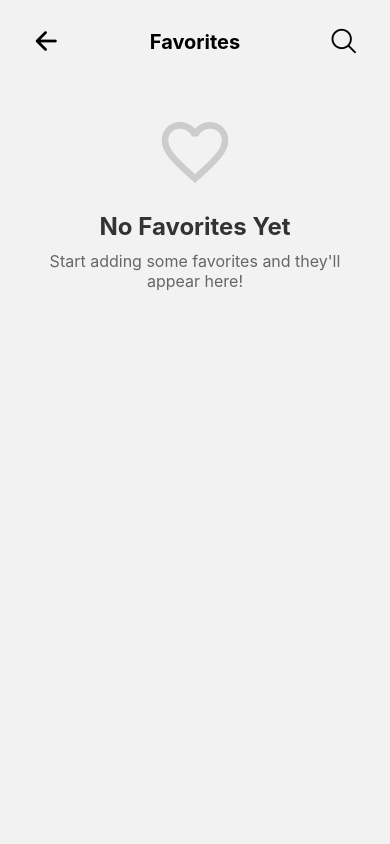
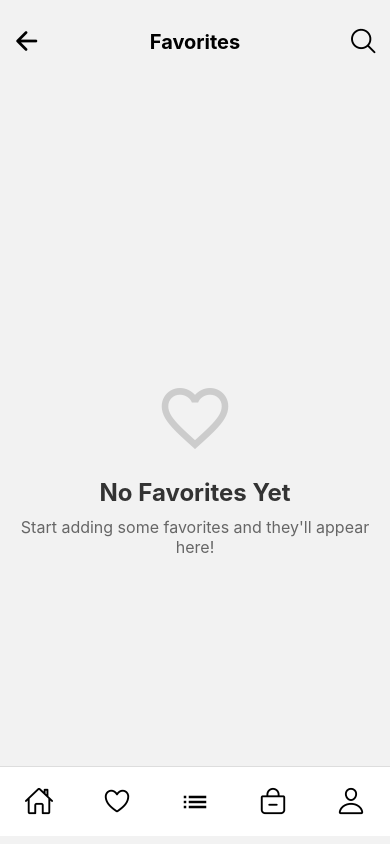
Before and after one commit to Jackal-2/toya-restaurantapp, a React Native app: screen /Favorites in a window 390 px wide. Built offline with nearby package versions, Linux system fonts and the light colour scheme.

Commit message:
navbar fix

```diff
--- a/Screens/Favorites.jsx
+++ b/Screens/Favorites.jsx
@@ -1,202 +1,181 @@
-import React, { useState } from "react";
-import {
-  View,
-  Text,
-  TouchableOpacity,
-  Dimensions,
-  Image,
-  SafeAreaView,
-  ScrollView,
-  FlatList,
-  StyleSheet,
-} from "react-native";
-import { Ionicons, AntDesign } from "@expo/vector-icons";
-import { useNavigation } from "@react-navigation/native";
-import { useFavorites } from "./context/FavoritesContext";
-import { MaterialCommunityIcons } from "@expo/vector-icons";
+import React from "react"
+import { View, Text, TouchableOpacity, Dimensions, Image, SafeAreaView, FlatList, StyleSheet } from "react-native"
+import { Ionicons, AntDesign, MaterialCommunityIcons } from "@expo/vector-icons"
+import { useNavigation } from "@react-navigation/native"
+import { useFavorites } from "./context/FavoritesContext"
+import TabBar from "../components/Tabbar"
 
-const { width, height } = Dimensions.get("window");
+const { width, height } = Dimensions.get("window")
 
 const Favorites = () => {
-  const { favorites, addToFavorites, removeFromFavorites } = useFavorites();
+  const navigation = useNavigation()
+  const { favorites, addToFavorites, removeFromFavorites } = useFavorites()
+
+  const handleAddToCart = (item) => {
+    // Implement add to cart functionality
+    console.log("Added to cart:", item.name)
+  }
+
+  const renderItem = ({ item }) => {
+    const isFavorite = favorites.some((fav) => fav.id === item.id)
 
     return (
-    <SafeAreaView
-      style={{
-        flex: 1,
-        paddingTop: height * 0.02,
-        paddingHorizontal: width * 0.05,
-        alignItems: "center",
-      }}
+      <View style={styles.itemContainer}>
+        <TouchableOpacity
+          style={styles.favoriteButton}
+          onPress={() => (isFavorite ? removeFromFavorites(item.id) : addToFavorites(item))}
         >
-      {/* Header */}
-      <View
-        style={{
-          height: "6%",
-          width: "100%",
-          justifyContent: "space-between",
-          flexDirection: "row",
-          alignItems: "center",
-          marginBottom: 25,
-          paddingHorizontal: width * 0.03,
-        }}
-      >
-        <TouchableOpacity>
+          <AntDesign name={isFavorite ? "heart" : "hearto"} size={20} color={isFavorite ? "red" : "black"} />
+        </TouchableOpacity>
+
+        <Image source={item.image} style={styles.itemImage} />
+        <Text style={styles.itemName}>{item.name}</Text>
+        <Text style={styles.itemDescription} numberOfLines={1} ellipsizeMode="tail">
+          {item.description}
+        </Text>
+        <View style={styles.itemFooter}>
+          <Text style={styles.itemPrice}>{item.price}</Text>
+          <TouchableOpacity style={styles.addButton} onPress={() => handleAddToCart(item)}>
+            <Text style={styles.addButtonText}>+</Text>
+          </TouchableOpacity>
+        </View>
+      </View>
+    )
+  }
+
+  return (
+    <SafeAreaView style={styles.container}>
+      <View style={styles.header}>
+        <TouchableOpacity onPress={() => navigation.goBack()}>
           <Ionicons name="arrow-back" size={30} color="black" />
         </TouchableOpacity>
-        <Text style={{ fontSize: 20, fontWeight: "bold" }}>Favorites</Text>
+        <Text style={styles.headerTitle}>Favorites</Text>
         <TouchableOpacity>
           <Ionicons name="search-outline" size={30} color="black" />
         </TouchableOpacity>
       </View>
 
-      {/* ScrollView for Favorite Items */}
-      <View
-        contentContainerStyle={{
-          width: "100%",
-          paddingHorizontal: width * 0.02,
-          marginBottom: 100,
-          flexDirection: "row",
-          flexWrap: "wrap",
-          alignItems: "center",
-        }}
-        showsVerticalScrollIndicator={false}
-      >
       {favorites.length > 0 ? (
         <FlatList
           data={favorites}
+          renderItem={renderItem}
           keyExtractor={(item) => item.id.toString()}
-            renderItem={({ item }) => {
-              const isFavorite = favorites.some((fav) => fav.id === item.id);
+          contentContainerStyle={styles.listContent}
+          showsVerticalScrollIndicator={false}
+        />
+      ) : (
+        <View style={styles.emptyContainer}>
+          <MaterialCommunityIcons name="heart-outline" size={80} color="#ccc" />
+          <Text style={styles.emptyHeading}>No Favorites Yet</Text>
+          <Text style={styles.emptySubtext}>Start adding some favorites and they'll appear here!</Text>
+        </View>
+      )}
 
-              return (
-                <View
-                  style={{
+      <View style={styles.tabBarContainer}>
+        <TabBar navigation={navigation} />
+      </View>
+    </SafeAreaView>
+  )
+}
+
+const styles = StyleSheet.create({
+  container: {
+    flex: 1,
+    paddingTop: height * 0.02,
+    paddingHorizontal: width * 0.05,
+  },
+  header: {
+    height: "6%",
+    width: "100%",
+    flexDirection: "row",
+    justifyContent: "space-between",
+    alignItems: "center",
+    marginBottom: 25,
+    paddingHorizontal: width * 0.03,
+  },
+  headerTitle: {
+    fontSize: 20,
+    fontWeight: "bold",
+  },
+  listContent: {
+    paddingBottom: 80, // Adjust this value based on your TabBar height
+  },
+  itemContainer: {
     width: "95%",
     height: 200,
     backgroundColor: "#fefffc",
     borderRadius: 20,
     padding: 10,
+    justifyContent: "space-between",
+    marginBottom: 15,
     alignSelf: "center",
-                  }}
-                >
-                  {/* Heart button */}
-                  <TouchableOpacity
-                    style={{
+  },
+  favoriteButton: {
     position: "absolute",
     top: 10,
     right: 10,
     zIndex: 1,
-                    }}
-                    onPress={() =>
-                      isFavorite
-                        ? removeFromFavorites(item.id)
-                        : addToFavorites(item)
-                    }
-                  >
-                    <AntDesign
-                      name={
-                        favorites.some((fav) => fav.id === item.id)
-                          ? "heart"
-                          : "hearto"
-                      }
-                      size={20}
-                      color={
-                        favorites.some((fav) => fav.id === item.id)
-                          ? "red"
-                          : "black"
-                      }
-                    />
-                  </TouchableOpacity>
-
-                  <Image
-                    source={item.image}
-                    style={{
+  },
+  itemImage: {
     width: 100,
     height: 100,
     borderRadius: 10,
     alignSelf: "center",
-                    }}
-                  />
-                  <Text
-                    style={{
+  },
+  itemName: {
     fontWeight: "bold",
     textAlign: "center",
     marginTop: 5,
-                    }}
-                  >
-                    {item.name}
-                  </Text>
-                  <Text
-                    style={{ fontSize: 12, textAlign: "center", marginTop: 5 }}
-                    numberOfLines={1}
-                    ellipsizeMode="tail"
-                  >
-                    {item.description}
-                  </Text>
-                  <View
-                    style={{
+  },
+  itemDescription: {
+    fontSize: 12,
+    textAlign: "center",
+    marginTop: 5,
+  },
+  itemFooter: {
     flexDirection: "row",
     justifyContent: "space-between",
     alignItems: "center",
     marginTop: 10,
-                    }}
-                  >
-                    <Text style={{ color: "black", fontSize: 20 }}>
-                      {item.price}
-                    </Text>
-                    <TouchableOpacity
-                      style={{
+  },
+  itemPrice: {
+    color: "black",
+    fontSize: 20,
+  },
+  addButton: {
     backgroundColor: "#add624",
     paddingVertical: 5,
     paddingHorizontal: 10,
     borderRadius: 10,
-                      }}
-                      onPress={() => handleAddToCart(item)} // Add item to cart
-                    >
-                      <Text style={{ color: "white", fontSize: 14 }}>+</Text>
-                    </TouchableOpacity>
-                  </View>
-                </View>
-              );
-            }}
-          />
-        ) : (
-          <View style={styles.container}>
-            <MaterialCommunityIcons
-              name="heart-outline"
-              size={80}
-              color="#ccc"
-            />
-            <Text style={styles.heading}>No Favorites Yet</Text>
-            <Text style={styles.subtext}>
-              Start adding some favorites and they'll appear here!
-            </Text>
-          </View>
-        )}
-      </View>
-    </SafeAreaView>
-  );
-};
-
-const styles = StyleSheet.create({
-  container: {
+  },
+  addButtonText: {
+    color: "white",
+    fontSize: 14,
+  },
+  emptyContainer: {
+    flex: 1,
     justifyContent: "center",
     alignItems: "center",
     padding: 20,
   },
-  heading: {
+  emptyHeading: {
     fontSize: 24,
     fontWeight: "bold",
     marginTop: 20,
     marginBottom: 10,
     color: "#333",
   },
-  subtext: {
+  emptySubtext: {
     fontSize: 16,
     color: "#666",
     textAlign: "center",
   },
-});
+  tabBarContainer: {
+    position: "absolute",
+    bottom: 0,
+    left: 0,
+    right: 0,
+  },
+})
 
-export default Favorites;
+export default Favorites
```
Lines whose indentation alone changed are shown as unchanged.
